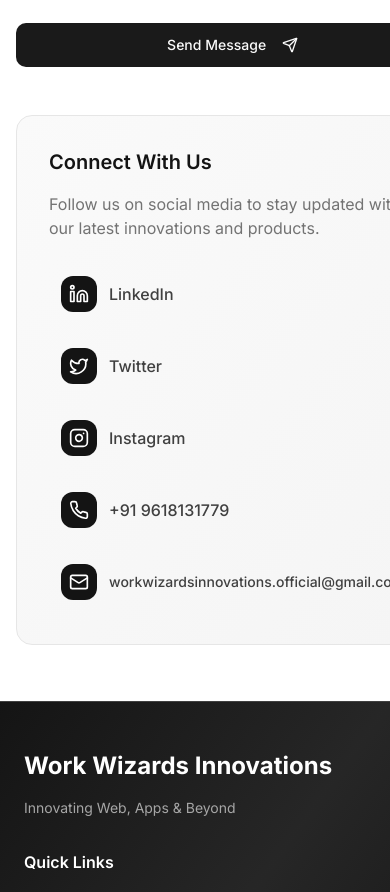
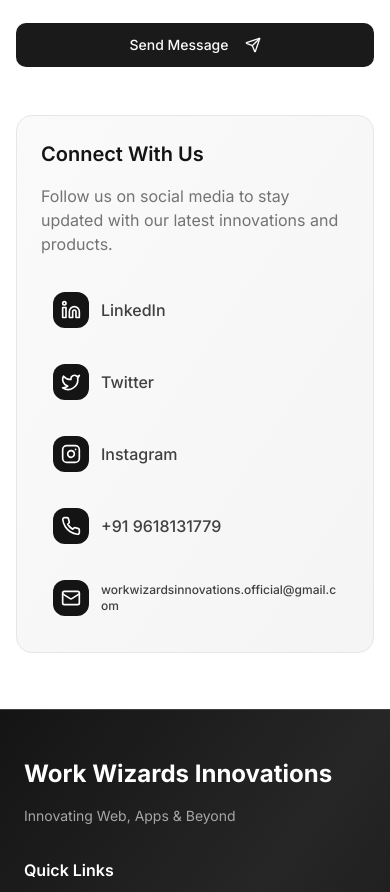
Before and after one commit to WorkWizardss/wwi, a React (Vite) app: page / in a window 390 px wide. Shown: the part 6426-7318 px from the top of the page. Built offline with nearby package versions, Linux system fonts and the light colour scheme; the HTML template or start-up script is replaced by a standard one.

Commit message:
Improve mobile nav link view
Co-authored-by: Nalla767 <188883276+Nalla767@users.noreply.github.com>

```diff
--- a/src/pages/Index.tsx
+++ b/src/pages/Index.tsx
@@ -535,7 +535,7 @@ const Contact = () => {
             </form>
 
             <div className="space-y-8 animate-slide-up" style={{ animationDelay: "100ms" }}>
-              <div className="p-8 rounded-2xl bg-gradient-to-br from-gray-50 to-gray-100 border border-gray-200">
+              <div className="p-6 md:p-8 rounded-2xl bg-gradient-to-br from-gray-50 to-gray-100 border border-gray-200">
                 <h3 className="text-xl font-semibold mb-4 text-gray-900">Connect With Us</h3>
                 <p className="text-muted-foreground mb-6">
                   Follow us on social media to stay updated with our latest innovations and products.
@@ -595,7 +595,7 @@ const Contact = () => {
                     <div className="p-2 rounded-lg bg-gray-900 group-hover:bg-gray-800 transition-colors">
                       <Mail className="h-5 w-5 text-white" />
                     </div>
-                    <span className="font-medium text-gray-700 text-sm">workwizardsinnovations.official@gmail.com</span>
+                    <span className="font-medium text-gray-700 text-xs sm:text-sm break-all">workwizardsinnovations.official@gmail.com</span>
                   </a>
                 </div>
               </div>
```
